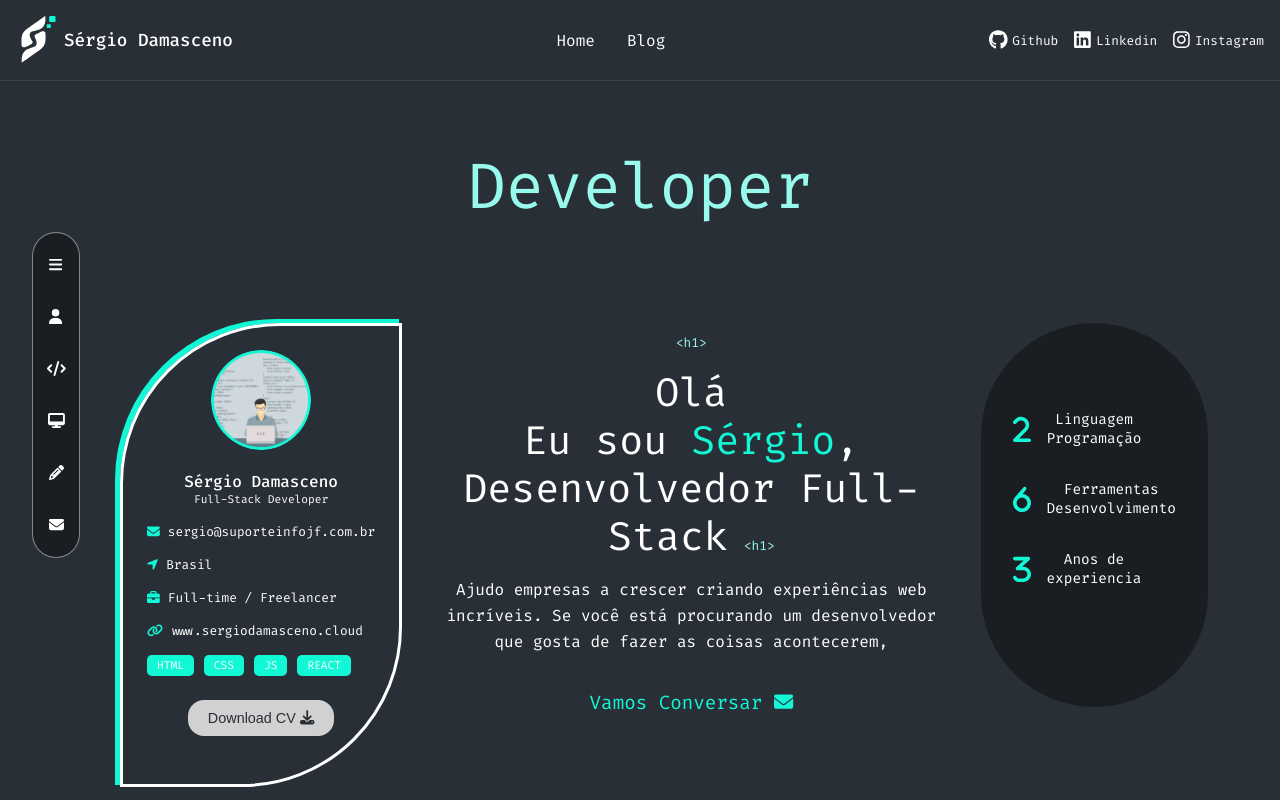
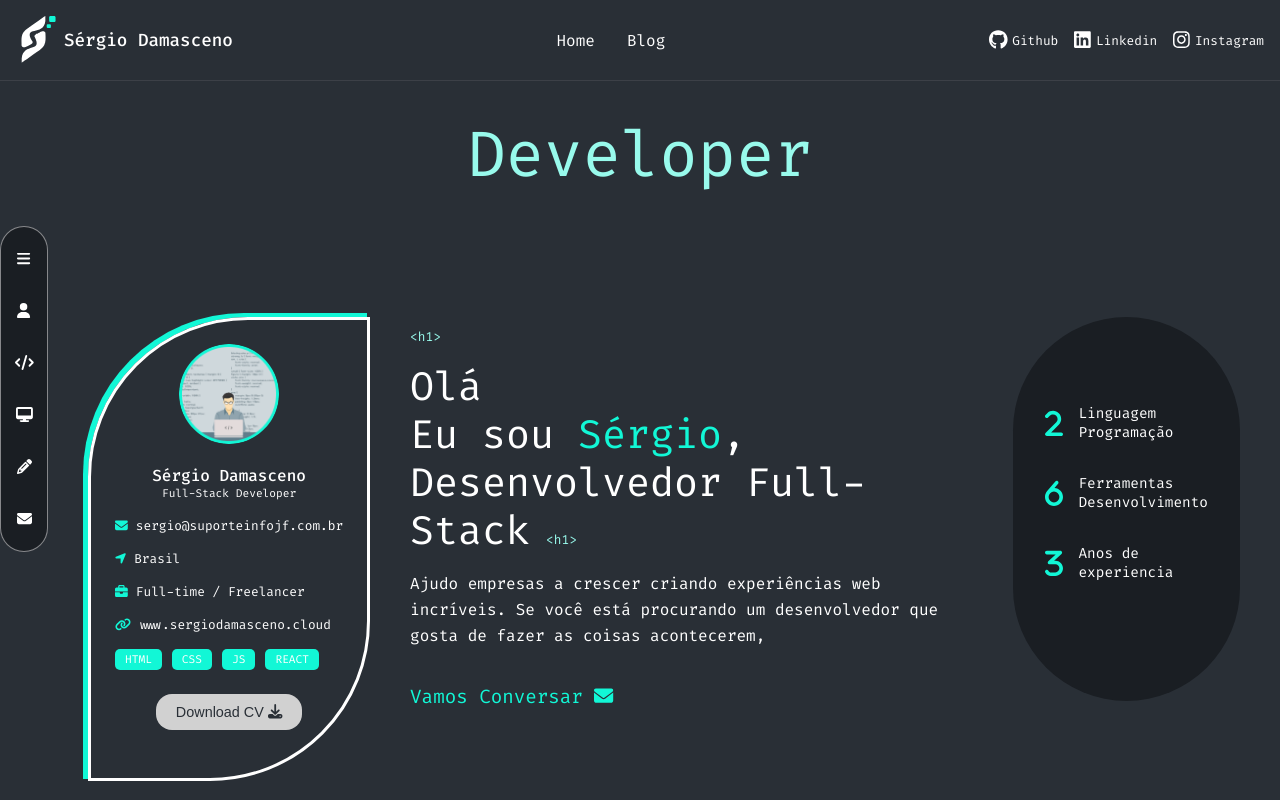
Before and after one commit to devdamasceno/estetica, a Next.js app: page /portfolio in a window 1280 px wide. Shown: the top 800 px of the page. Built offline with nearby package versions, Linux system fonts and the light colour scheme.

Commit message:
page home config

```diff
--- a/src/components/nav/styles.module.css
+++ b/src/components/nav/styles.module.css
@@ -1,4 +1,6 @@
 .developer {
+display: flex;
+  justify-content: center;
   padding-top: 2rem;
   padding-bottom: 1rem;
   font-size: 4rem;
--- a/src/pages/portfolio/index.tsx
+++ b/src/pages/portfolio/index.tsx
@@ -1,6 +1,5 @@
 import Head from 'next/head';
 import Header from '@/components/header';
-import styles from '@/styles/home.module.css';
 import Nav from '@/components/nav';
 import About from '@/components/about';
 import Skills from '@/components/skills';
@@ -18,7 +17,7 @@ export default function Portfolio() {
         <link rel="icon" href="/favicon.svg" />
       </Head>
       <Header />
-      <div className={styles.container}>
+      <div >
         <Nav />
       </div>
       <div >
--- /dev/null
+++ b/src/pages/web/index.tsx
@@ -0,0 +1,5 @@
+export default function web(){
+  return(
+    <h1>Web3 -- aguarde...</h1>
+  )
+}
```
Also changed, not shown: src/components/home/index.tsx (added, +33 -0 lines), src/pages/index.tsx (+2 -24 lines), src/components/home/styles.module.css (renamed from src/styles/home.module.css).
